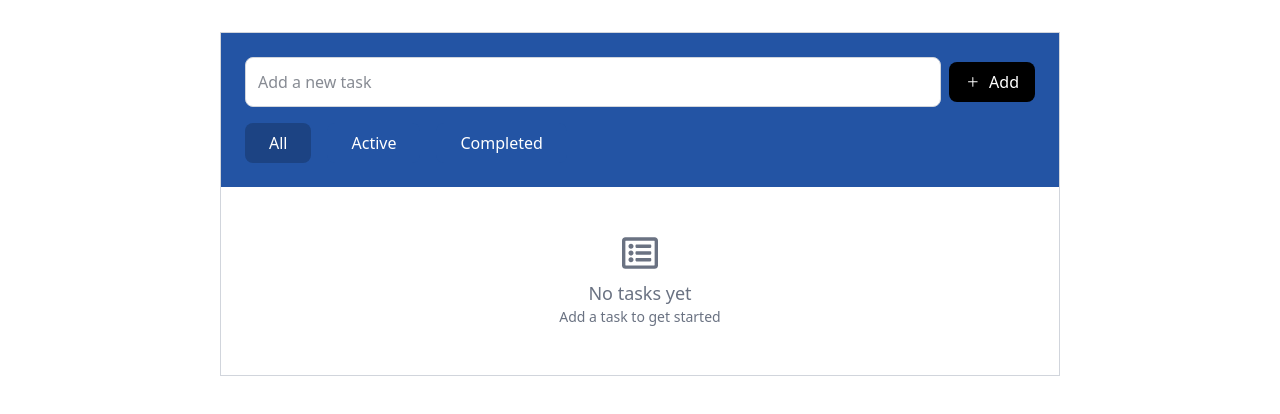
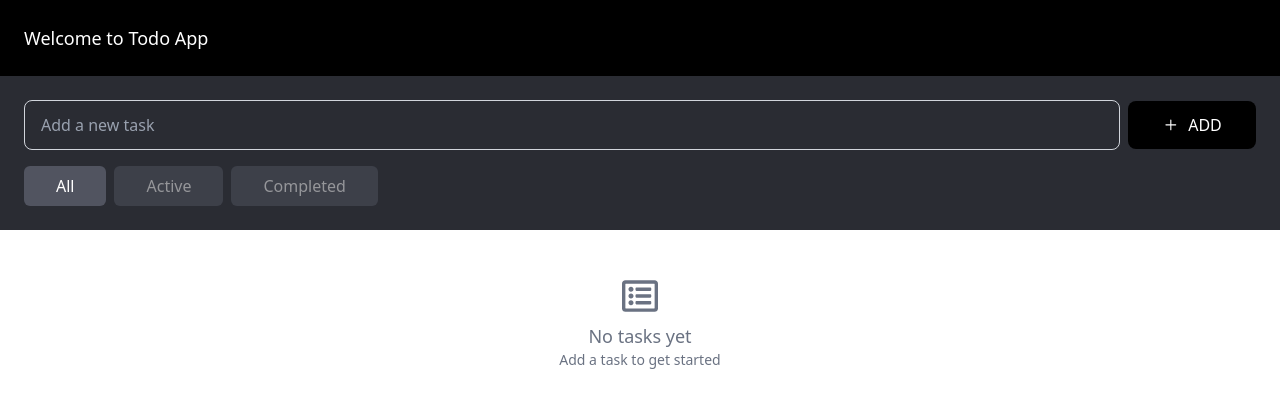
Before and after one commit to EA10-lite/orvalon-screening-exercise, a React (Vite) app: page /todo in a window 1280 px wide. Shown: the top 414 px of the page. Built offline with nearby package versions, Linux system fonts and the light colour scheme.

Commit message:
working on todo app design

```diff
--- a/src/pages/todo/Todo.tsx
+++ b/src/pages/todo/Todo.tsx
@@ -30,35 +30,38 @@ const Todo = () => {
 
     return (
         <div className="min-h-screen">
-            <div className="container mx-auto  max-w-[840px] border border-gray-300 dark:border-gray-700 my-8 bg-white h-full">
-                <div className="bg-[#2354A4] p-6">
+            <header>
+                <div className="bg-black p-6">
+                    <h4 className="text-white text-lg font-[500]">Welcome to Todo App</h4>
+                </div>
+                <div className="bg-[#2a2c33] p-6">
                     <div className="space-y-4 mb-4">
                         <form className="w-full" onSubmit={handleSubmit}>
                             <div className="flex items-center">
                                 <input
                                     type="text"
                                     placeholder="Add a new task"
-                                    className="w-full p-3 rounded-lg border border-gray-300 dark:border-gray-700 bg-white dark:bg-gray-800 text-gray-900 dark:text-gray-100 focus:outline-none focus:ring-2 focus:ring-blue-500 dark:focus:ring-blue-500"
+                                    className="w-full px-4 py-3 rounded-lg border border-gray-300 text-white placeholder:text-gray-400 focus:outline-none focus:ring-[1.5px] focus:ring-white"
                                     value={task}
                                     onChange={(e) => setTask(e.target.value)}
                                     required
                                 />
                                 <button
                                     type="submit"
-                                    className="ml-2 px-4 py-2 rounded-lg bg-black text-white hover:bg-blue-700 dark:bg-blue-500 dark:hover:bg-blue-600 focus:outline-none focus:ring-2 focus:ring-blue-500 dark:focus:ring-blue-500 flex items-center justify-center"
+                                    className="ml-2 px-4 py-3 rounded-lg bg-black text-white flex items-center gap-2 justify-center cursor-pointer min-w-32"
                                 >
-                                    <GoPlus className="mr-2" />
-                                    <span className="">Add</span>
+                                    <GoPlus size={18} />
+                                    <span className="uppercase">Add</span>
                                 </button>
                             </div>
                         </form>
                     </div>
 
-                    <div className="flex items-center gap-4">
+                    <div className="flex items-center gap-2">
                         {FILTERS.map((filter) => (
                             <button
                                 key={filter}
-                                className={`px-6 py-2 rounded-lg text-white cursor-pointer ${filter === activeFilter ? "bg-[#1C4383]" : "bg-[#2354A4]"}`}
+                                className={`px-8 py-2 rounded-md text-white cursor-pointer ${filter === activeFilter ? "bg-[#515460]" : "bg-[#515460] opacity-50"}`}
                                 onClick={() => setActiveFilter(filter)}
                             >
                                 <span className="capitalize">{filter}</span>
@@ -66,17 +69,25 @@ const Todo = () => {
                         ))}
                     </div>
                 </div>
+            </header>
 
             <div className="space-y-4">
                 {filteredTodos?.length <= 0 ? (
                     <div className="text-center text-gray-500 dark:text-gray-400 py-12">
                         <FaRegListAlt className="mx-auto mb-2 text-4xl" />
-                            <p className="text-lg font-medium">No tasks yet</p>
+                        <p className="text-lg font-medium">
+                            {
+                                activeFilter === "all" ? "No tasks yet" :
+                                activeFilter === "active" ?
+                                "No active tasks" :
+                                "No completed tasks"
+                            }
+                        </p>
                         <p className="text-sm">Add a task to get started</p>
                     </div>
                 ) : (
-                        <div className="space-y-4">
-                            {todos?.map((todo) => (
+                    <div className="">
+                        {filteredTodos?.map((todo) => (
                             <TodoItem
                                 key={todo.id}
                                 todo={todo.text}
@@ -87,7 +98,6 @@ const Todo = () => {
                         ))}
                     </div>
                 )}
-                </div>
             </div>
         </div>
     )
@@ -102,14 +112,14 @@ type TodoItemProps = {
 
 const TodoItem = ({ todo, handleDelete, handleToggle, isCompleted }: TodoItemProps) => {
     return (
-        <div className="p-4">
+        <div className="p-6 border-b border-gray-300 last:border-b-0">
             <div className="flex items-center justify-between">
                 <div className="flex items-center gap-2">
                     <button
                         onClick={handleToggle}
-                        className="w-6 h-6 border border-gray-300 dark:border-gray-700 flex items-center justify-center cursor-pointer"
+                        className={`w-6 h-6 border border-gray-300 dark:border-gray-700 flex items-center justify-center cursor-pointer rounded-md ${isCompleted ? "bg-[#515460]" : "bg-transparent"}`}
                     >
-                        {isCompleted && <BsCheck2 size={16} />}
+                        {isCompleted && <BsCheck2 size={16} color="white" />}
                     </button>
                     <p className="text-gray-900 dark:text-gray-100 text-sm font-[500]">{todo}</p>
                 </div>
```
Lines whose indentation alone changed are shown as unchanged.
